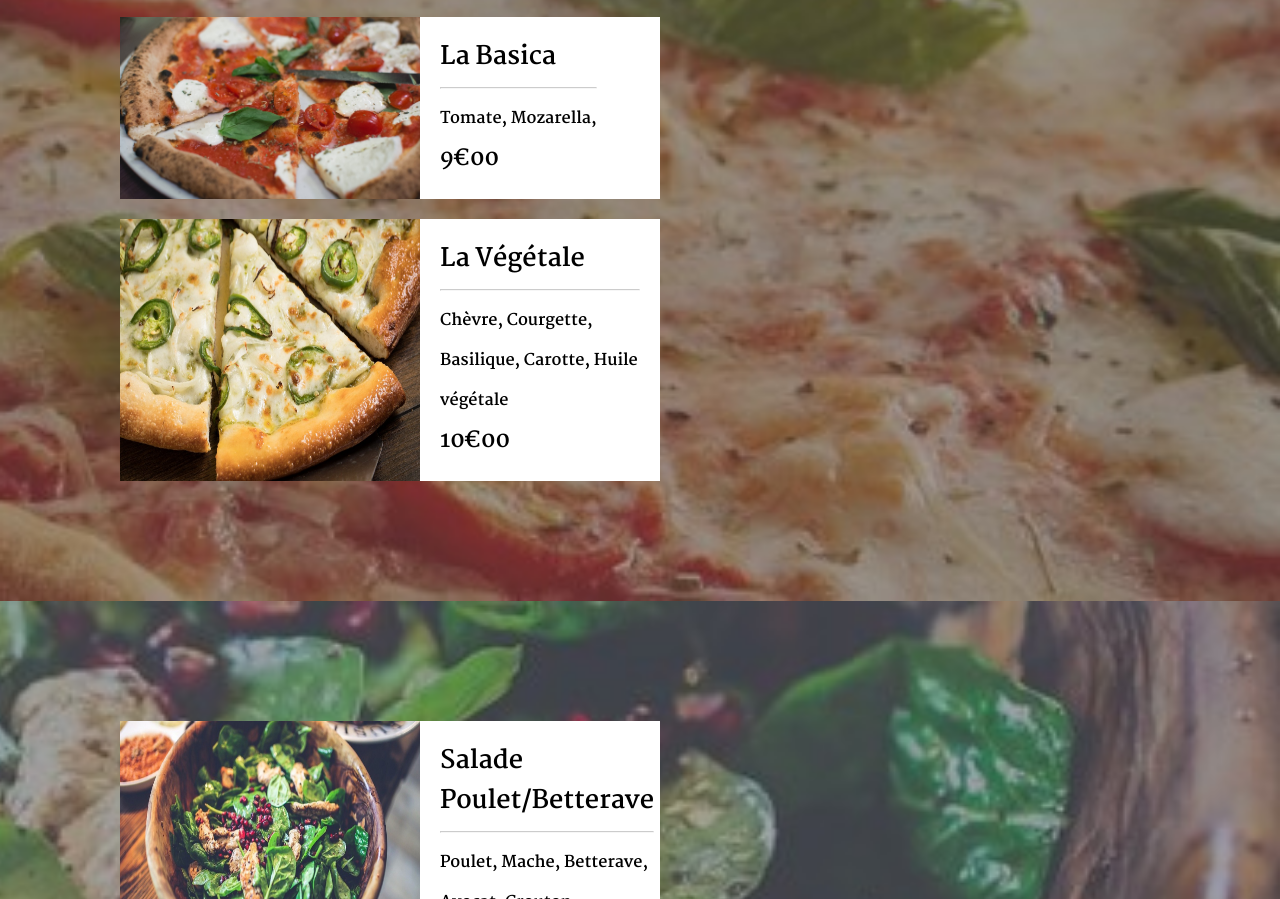
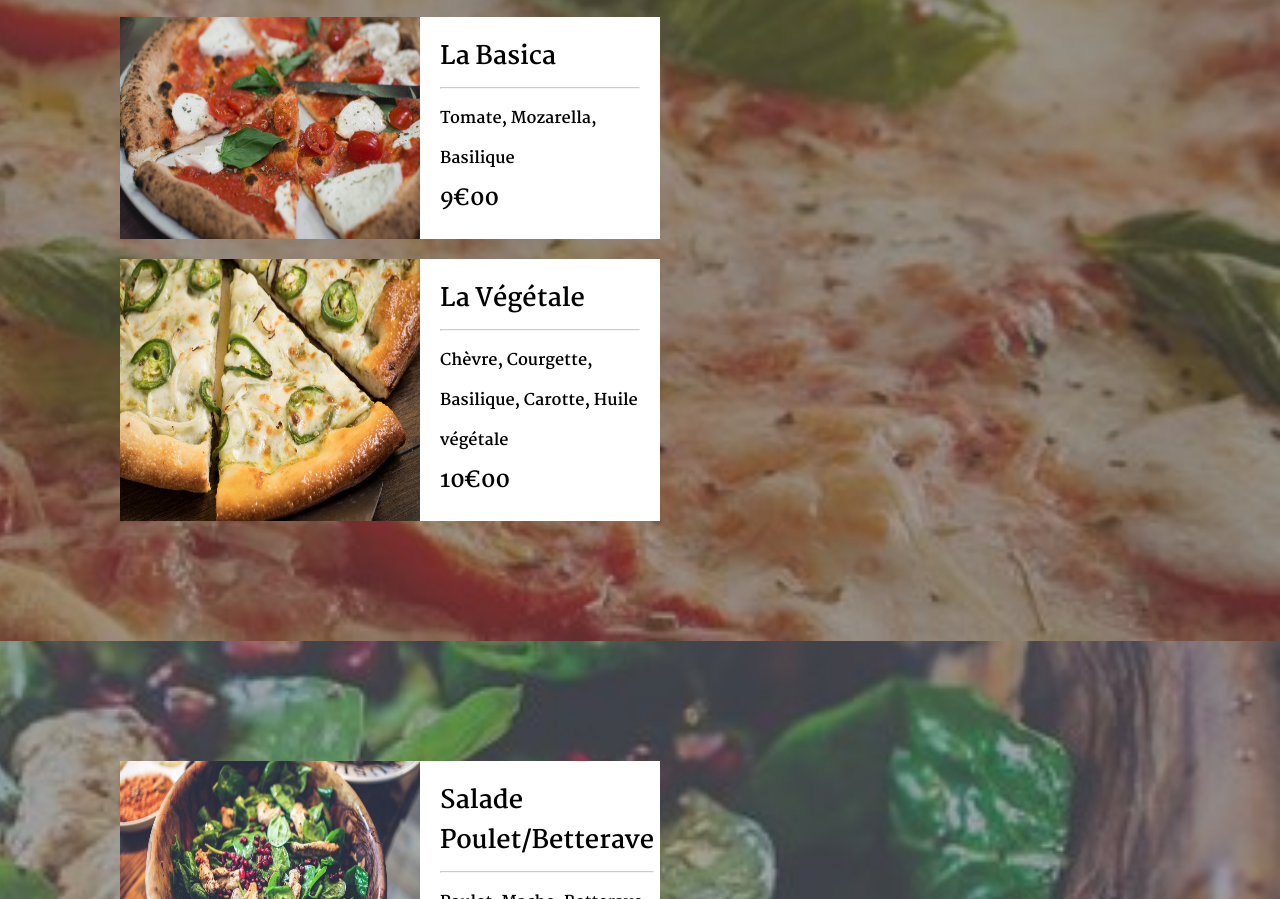
Before and after one commit to Maxime67all/Maxime67all.github.io, a plain HTML site: page index.html in a window 1280 px wide. Shown: the part 1369-2268 px from the top of the page. Drawn offline with Linux system fonts and the light colour scheme; a web font is replaced by a local one.

Commit message:
basilique remit

```diff
--- a/index.html
+++ b/index.html
@@ -52,7 +52,7 @@
                     <div class="item-infos">
                         <h3>La Basica</h3>
                         <hr>
-                        <p>Tomate, Mozarella, </p>
+                        <p>Tomate, Mozarella, Basilique</p>
                         <p class="prix">9€00</p>
                     </div>
                 </div>
```
